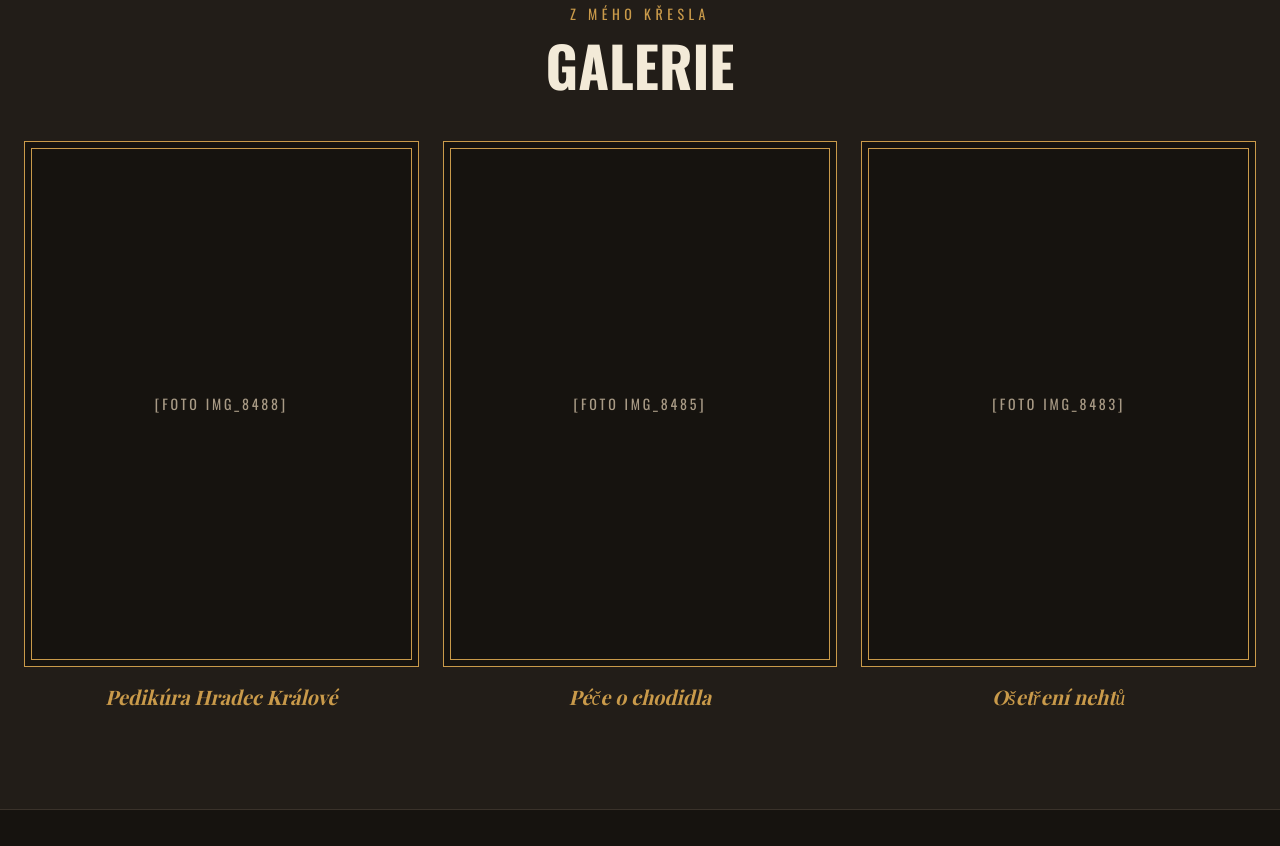
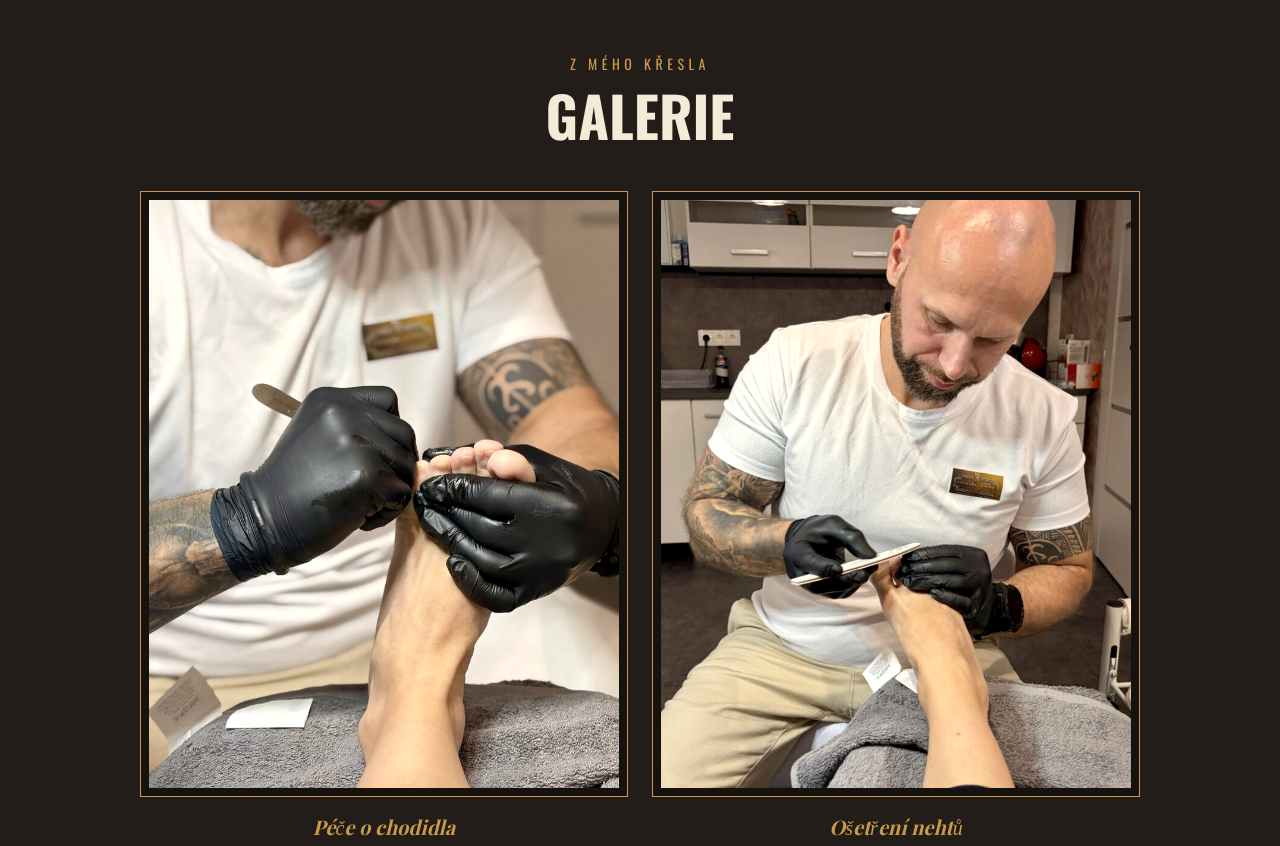
Before and after one commit to MaxDevSni/mrpediker-web, a plain HTML site: page index.html in a window 1280 px wide. Shown: the part 3736-4582 px from the top of the page. Drawn offline with nearby package versions, Linux system fonts and the light colour scheme; a web font is replaced by a local one.

Commit message:
Fotky Míry v sekci O mně a v galerii
Co-Authored-By: Claude Opus 5.5 <noreply@anthropic.com>
Claude-Session: https://claude.ai/code/session_01Kum6Fzdi1fzTkWcZ8LnWGk

```diff
--- a/index.html
+++ b/index.html
@@ -7,6 +7,7 @@
 <meta name="description" content="Poctivá pedikúra pro ženy, muže i sportovce v Hradci Králové. Mokrá, přístrojová, kombinovaná a SPA pedikúra. Po–Ne na objednání, tel. 737 307 321.">
 <link rel="icon" href="favicon.svg" type="image/svg+xml">
 <meta property="og:title" content="Mr. Pediker – pedikúra Hradec Králové">
+<meta property="og:image" content="img/mira-portret.jpg">
 <meta property="og:description" content="Nohy do pucu. Poctivá pedikúra pro ženy, muže i sportovce.">
 <link rel="preconnect" href="https://fonts.googleapis.com">
 <link href="https://fonts.googleapis.com/css2?family=Oswald:wght@400;500;600;700&family=Playfair+Display:ital,wght@0,700;1,400;1,700&family=Inter:wght@400;500;600&display=swap" rel="stylesheet">
@@ -260,7 +261,7 @@ a{color:#C99A4A}a:hover{color:#F3EAD8}
 
 <!-- O MNĚ -->
 <section id="o-mne" style="max-width: 1240px; margin: 0 auto; padding: 96px 24px; display: flex; flex-wrap: wrap; gap: 56px; align-items: center">
-<div style="flex: 1 1 360px; aspect-ratio: 4 / 5; max-height: 560px; background: #221D18; border: 1px solid #C99A4A; outline: 1px solid #C99A4A; outline-offset: -10px; display: flex; align-items: center; justify-content: center; color: #A89A85; font-family: Oswald, sans-serif; letter-spacing: .2em; text-transform: uppercase; font-size: 14px">[Foto: Míra při práci]</div>
+<div style="flex: 1 1 360px; max-width: 480px; padding: 10px; border: 1px solid #C99A4A; background: #221D18"><img src="img/mira-portret.jpg" alt="Miroslav Hořčica při pedikúře" width="900" height="1200" loading="lazy" style="display: block; width: 100%; height: auto; aspect-ratio: 3 / 4; object-fit: cover; object-position: 50% 30%; filter: sepia(.12) contrast(1.04)"></div>
 <div style="flex: 999 1 460px; min-width: 0">
 <p style="margin: 0; font-family: Oswald, sans-serif; font-size: 14px; letter-spacing: .32em; text-transform: uppercase; color: #C99A4A">Kdo vám sahá na nohy</p>
 <h2 style="margin: 12px 0 24px; font-family: Oswald, sans-serif; font-weight: 700; font-size: clamp(36px, 5vw, 56px); line-height: 1; text-transform: uppercase">Ahoj, jsem Míra.</h2>
@@ -275,24 +276,13 @@ a{color:#C99A4A}a:hover{color:#F3EAD8}
 <div style="max-width: 1240px; margin: 0 auto; padding: 96px 24px">
 <p style="margin: 0; text-align: center; font-family: Oswald, sans-serif; font-size: 14px; letter-spacing: .32em; text-transform: uppercase; color: #C99A4A">Z mého křesla</p>
 <h2 style="margin: 12px 0 48px; text-align: center; font-family: Oswald, sans-serif; font-weight: 700; font-size: clamp(36px, 5vw, 56px); line-height: 1; text-transform: uppercase">Galerie</h2>
-<div style="display: grid; grid-template-columns: repeat(auto-fit, minmax(280px, 1fr)); gap: 24px">
-
-<figure style="margin: 0">
-<div style="aspect-ratio: 3 / 4; background: #16130F; border: 1px solid #C99A4A; outline: 1px solid #C99A4A; outline-offset: -8px; display: flex; align-items: center; justify-content: center; color: #A89A85; font-family: Oswald, sans-serif; letter-spacing: .2em; text-transform: uppercase; font-size: 14px">[Foto IMG_8488]</div>
-<figcaption style="margin-top: 14px; font-family: 'Playfair Display', serif; font-style: italic; font-size: 20px; color: #C99A4A; text-align: center">Pedikúra Hradec Králové</figcaption>
-</figure>
-
-<figure style="margin: 0">
-<div style="aspect-ratio: 3 / 4; background: #16130F; border: 1px solid #C99A4A; outline: 1px solid #C99A4A; outline-offset: -8px; display: flex; align-items: center; justify-content: center; color: #A89A85; font-family: Oswald, sans-serif; letter-spacing: .2em; text-transform: uppercase; font-size: 14px">[Foto IMG_8485]</div>
+<div style="display: grid; grid-template-columns: repeat(auto-fit, minmax(300px, 1fr)); gap: 24px; max-width: 1000px; margin: 0 auto"><figure style="margin: 0">
+<div style="padding: 8px; border: 1px solid #C99A4A; background: #16130F"><img src="img/pece-o-chodidla.jpg" alt="Detail ošetření nehtů v černých rukavicích" loading="lazy" style="display: block; width: 100%; aspect-ratio: 4 / 5; object-fit: cover; object-position: 50% 60%; filter: sepia(.12) contrast(1.04)"></div>
 <figcaption style="margin-top: 14px; font-family: 'Playfair Display', serif; font-style: italic; font-size: 20px; color: #C99A4A; text-align: center">Péče o chodidla</figcaption>
-</figure>
-
-<figure style="margin: 0">
-<div style="aspect-ratio: 3 / 4; background: #16130F; border: 1px solid #C99A4A; outline: 1px solid #C99A4A; outline-offset: -8px; display: flex; align-items: center; justify-content: center; color: #A89A85; font-family: Oswald, sans-serif; letter-spacing: .2em; text-transform: uppercase; font-size: 14px">[Foto IMG_8483]</div>
+</figure><figure style="margin: 0">
+<div style="padding: 8px; border: 1px solid #C99A4A; background: #16130F"><img src="img/osetreni-nehtu.jpg" alt="Míra pilníkem upravuje nehty klientky" loading="lazy" style="display: block; width: 100%; aspect-ratio: 4 / 5; object-fit: cover; object-position: 50% 40%; filter: sepia(.12) contrast(1.04)"></div>
 <figcaption style="margin-top: 14px; font-family: 'Playfair Display', serif; font-style: italic; font-size: 20px; color: #C99A4A; text-align: center">Ošetření nehtů</figcaption>
-</figure>
-
-</div>
+</figure></div>
 </div>
 </section>
 
```
Also changed, not shown: img/mira-portret.jpg (added), img/osetreni-nehtu.jpg (added), img/pece-o-chodidla.jpg (added).
